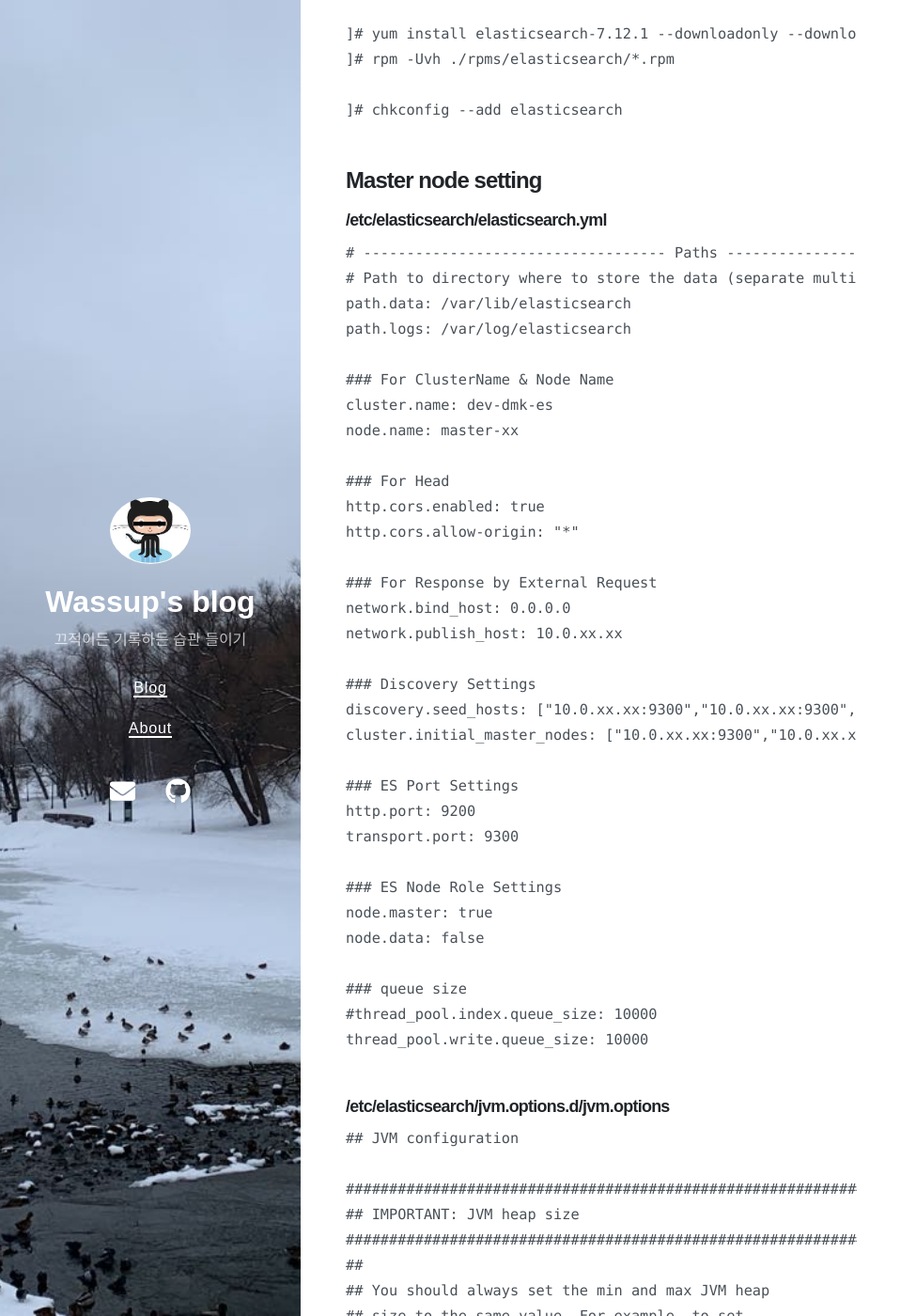
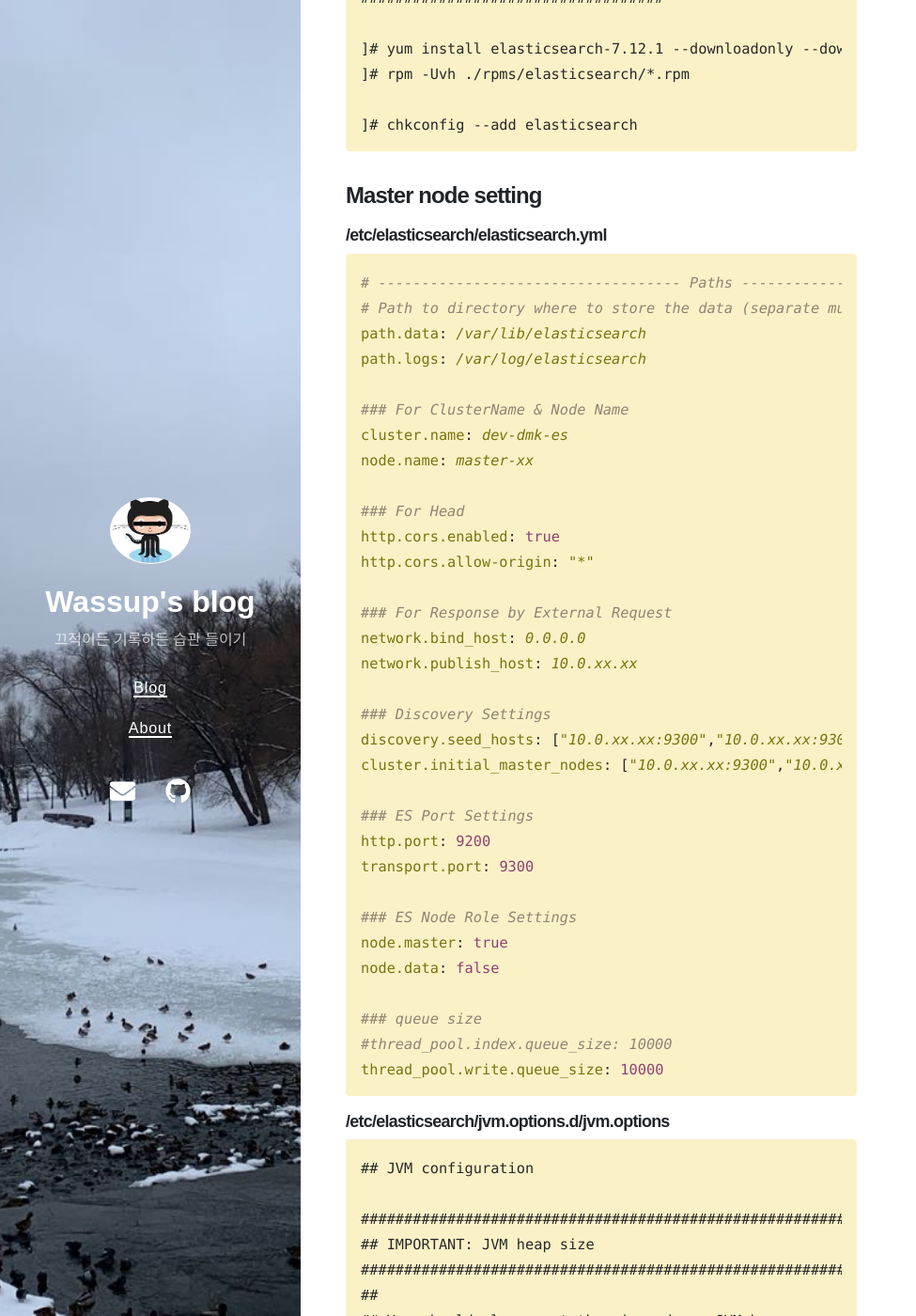
Before and after one commit to alstjq9295/blog, a Jekyll site: the page built from _posts/2022-02-06-1st.md, in a window 1280 px wide and 1400 px high, scrolled down 1386 px. Shown: the whole window at 94% size, without its empty margins (0-975 px from the left). Built offline with Jekyll 4.4.1, drawn with Linux system fonts in a browser that asks for light colours; nearby versions of some CDN libraries; some of the changed text lies outside the part shown.

Commit message:
2022-04-11 설정 변경 REVISE posts

````diff
--- a/_posts/2022-02-06-1st.md
+++ b/_posts/2022-02-06-1st.md
@@ -17,7 +17,7 @@ last_modified_at: 2022-02-06
 - ElasticSearch Version: 7.12.1
 
 ## Machine setting (Terminal or shell script)
-```angular2html
+```text
 ]# mkdir -p ./rpms/common
 ]# mkdir ./rpms/elasticsearch
 ]# mkdir ./rpms/kibana
@@ -67,7 +67,7 @@ type=rpm-md
 
 ## Master node setting
 #### /etc/elasticsearch/elasticsearch.yml
-```angular2html
+```yml
 # ----------------------------------- Paths ------------------------------------
 # Path to directory where to store the data (separate multiple locations by comma):
 path.data: /var/lib/elasticsearch
@@ -103,7 +103,7 @@ thread_pool.write.queue_size: 10000
 ```
 
 #### /etc/elasticsearch/jvm.options.d/jvm.options
-```angular2html
+```text
 ## JVM configuration
 
 ################################################################
@@ -234,7 +234,7 @@ thread_pool.write.queue_size: 10000
 
 ## Data node setting
 #### /etc/elasticsearch/elasticsearch.yml
-```angular2html
+```yaml
 # ----------------------------------- Paths ------------------------------------
 # Path to directory where to store the data (separate multiple locations by comma):
 path.data: /var/lib/elasticsearch
@@ -265,7 +265,7 @@ node.data: true
 ```
 
 #### /etc/elasticsearch/jvm.options.d/jvm.options
-```angular2html
+```text
 ## JVM configuration
 
 ################################################################
@@ -393,7 +393,7 @@ node.data: true
 
 ## Kibana setting
 #### /etc/kibana/kibana.yml
-```angular2html
+```yaml
 server.host: "0.0.0.0"
 elasticsearch.hosts: "http://localhost:9200"
 kibana.index: ".kibana"
````
Also changed, not shown: _posts/2022-02-10-1st.md (+6 -6 lines), _posts/2022-02-10-2nd.md (+4 -4 lines), _posts/2022-02-12-1st.md (+1 -1 lines), _posts/2022-03-14-1st.md (+0 -1 lines).
